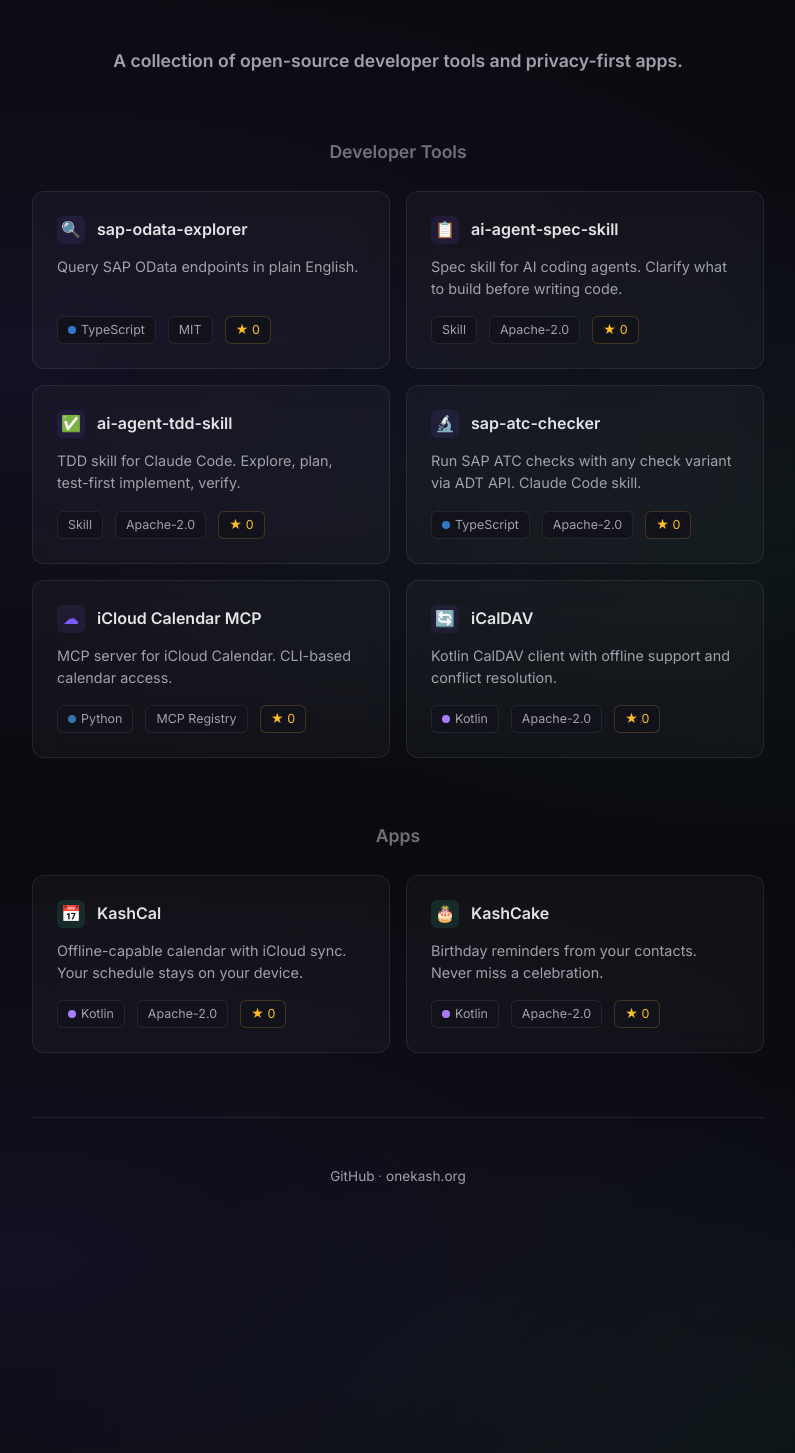
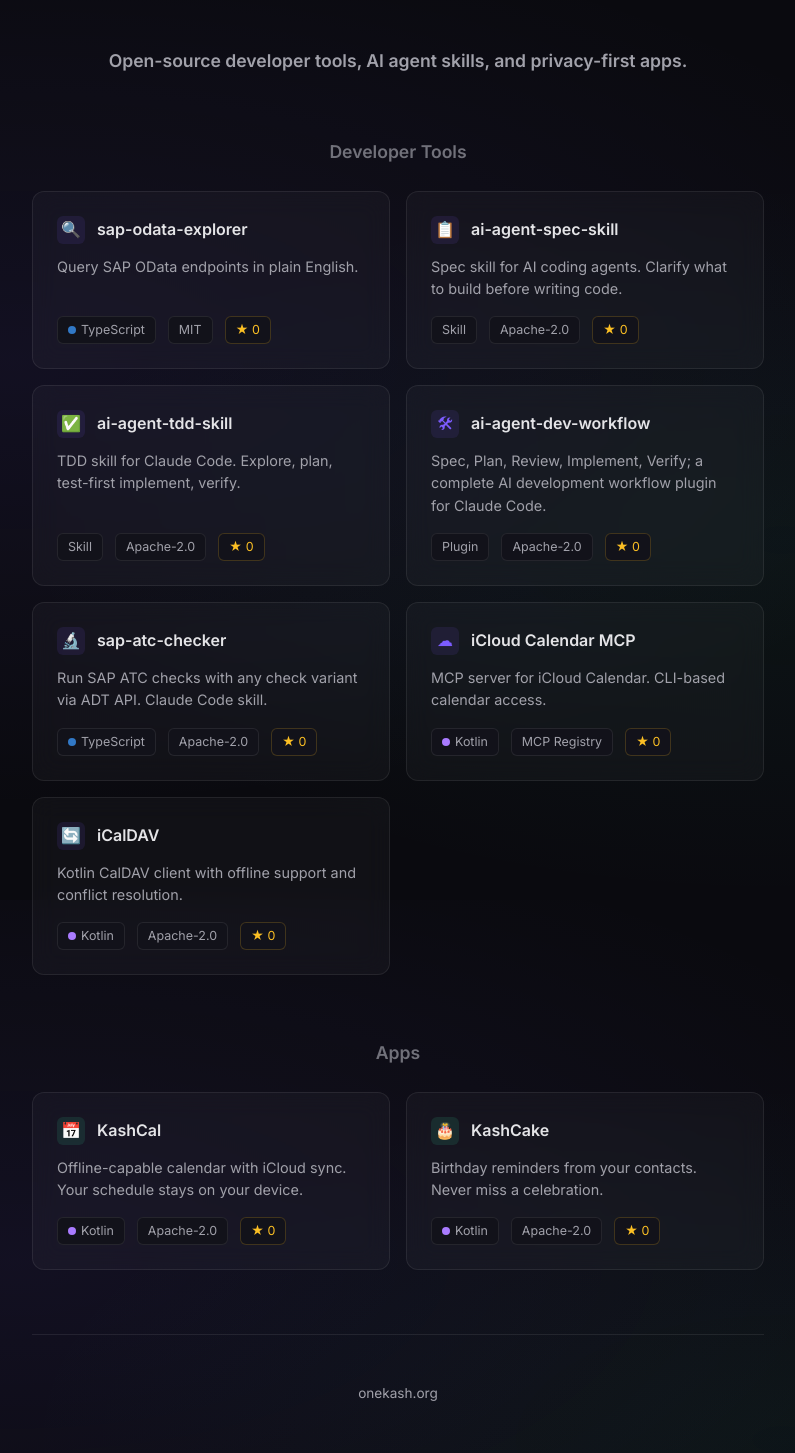
Before and after one commit to openkash/openkash.github.io, a Jekyll site: the page built from index.html, in a window 1280 px wide. Shown: the whole page, without its empty margins (242-1037 px from the left). Built offline with Jekyll 4.4.1, drawn with Linux system fonts in a browser that asks for light colours; comment, search, counter and statistics services are not loaded; before the commit the page ends 1236 px from its top, so only the background shows below that.

Commit message:
Site updates

```diff
--- a/_layouts/default.html
+++ b/_layouts/default.html
@@ -5,6 +5,7 @@
   <meta name="viewport" content="width=device-width, initial-scale=1.0">
   <title>{{ site.title }}</title>
   <meta name="description" content="{{ site.description }}">
+  <meta name="google-site-verification" content="aVYlrZ30BWWuDfNWDCLbWfq1oEPrPOLiiF84sx5tLW4" />
   <link rel="canonical" href="{{ site.url }}/">
 
   <!-- Open Graph -->
@@ -29,7 +30,7 @@
   {
     "@context": "https://schema.org",
     "@type": "CollectionPage",
-    "name": "OneKash Labs — Open Source Projects",
+    "name": "OneKash Labs - Open Source Projects",
     "url": "https://openkash.github.io",
     "description": "Open-source developer tools and apps by OneKash Labs.",
     "creator": {
@@ -67,7 +68,7 @@
         "@type": "SoftwareSourceCode",
         "name": "iCloud Calendar MCP Server",
         "codeRepository": "https://github.com/icloud-calendar-mcp/icloud-calendar-mcp",
-        "programmingLanguage": "Python",
+        "programmingLanguage": "Kotlin",
         "description": "MCP server for iCloud Calendar. CLI-based calendar access for AI agents."
       },
       {
@@ -82,6 +83,18 @@
         "name": "AI Agent TDD Skill",
         "codeRepository": "https://github.com/openkash/ai-agent-tdd-skill",
         "description": "TDD skill for Claude Code. Explore, plan, test-first implement, verify."
+      },
+      {
+        "@type": "SoftwareSourceCode",
+        "name": "AI Agent Spec Skill",
+        "codeRepository": "https://github.com/openkash/ai-agent-spec-skill",
+        "description": "Feature specification skill for coding agents. Clarify what to build before writing code."
+      },
+      {
+        "@type": "SoftwareSourceCode",
+        "name": "AI Agent Dev Workflow",
+        "codeRepository": "https://github.com/openkash/ai-agent-dev-workflow",
+        "description": "Spec, Plan, Review, Implement, Verify; a complete AI development workflow plugin for Claude Code."
       },
       {
         "@type": "SoftwareSourceCode",
--- a/index.html
+++ b/index.html
@@ -4,8 +4,10 @@ layout: default
 
 <div class="container">
 
+
+
   <section class="intro">
-    <h1>A collection of open-source developer tools and privacy-first apps.</h1>
+    <h1>Open-source developer tools, AI agent skills, and privacy-first apps.</h1>
   </section>
 
   <section class="section">
@@ -51,6 +53,19 @@ layout: default
         </div>
       </a>
 
+      <a class="card" href="https://github.com/openkash/ai-agent-dev-workflow" data-repo="openkash/ai-agent-dev-workflow">
+        <div class="card__header">
+          <div class="card__icon card__icon--tool">&#128736;</div>
+          <div class="card__name">ai-agent-dev-workflow</div>
+        </div>
+        <p class="card__desc">Spec, Plan, Review, Implement, Verify; a complete AI development workflow plugin for Claude Code.</p>
+        <div class="card__meta">
+          <span class="tag">Plugin</span>
+          <span class="tag">Apache-2.0</span>
+          <span class="tag tag--stars" hidden>&#9733; 0</span>
+        </div>
+      </a>
+
       <a class="card" href="https://github.com/openkash/sap-atc-checker" data-repo="openkash/sap-atc-checker">
         <div class="card__header">
           <div class="card__icon card__icon--tool">&#128300;</div>
@@ -71,7 +86,7 @@ layout: default
         </div>
         <p class="card__desc">MCP server for iCloud Calendar. CLI-based calendar access.</p>
         <div class="card__meta">
-          <span class="tag tag--lang tag--python">Python</span>
+          <span class="tag tag--lang tag--kotlin">Kotlin</span>
           <span class="tag">MCP Registry</span>
           <span class="tag tag--stars" hidden>&#9733; 0</span>
         </div>
@@ -128,8 +143,6 @@ layout: default
 
   <footer class="footer">
     <p>
-      <a href="https://github.com/openkash">GitHub</a>
-      &middot;
       <a href="https://onekash.org">onekash.org</a>
     </p>
   </footer>
```
Also changed, not shown: README.md (added).
